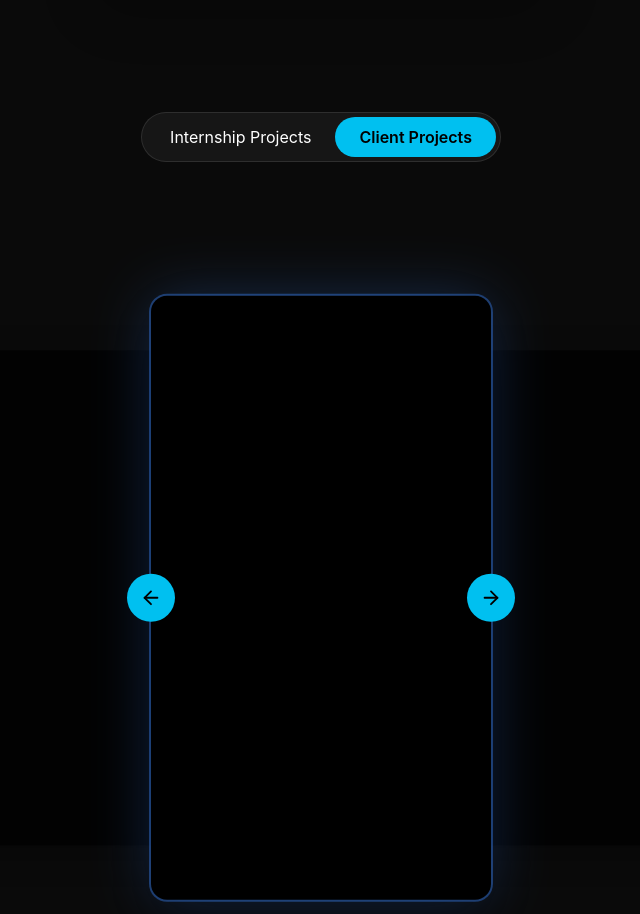
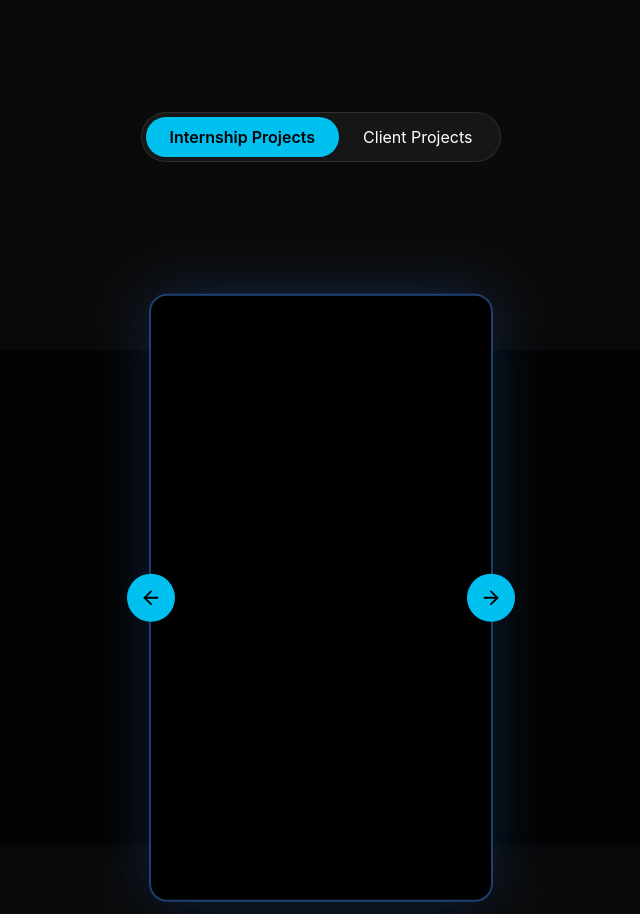
Before and after one commit to AshokBin/Ashverse, a React (Vite) app: page / in a window 1280 px wide. Shown: the part 1793-2707 px from the top of the page, without its empty margins (319-959 px from the left). Built offline with nearby package versions, Linux system fonts and the light colour scheme.

Commit message:
Set default active tab to "internship" in ShortForm component

```diff
--- a/src/components/sections/ShortForm.jsx
+++ b/src/components/sections/ShortForm.jsx
@@ -4,7 +4,7 @@ import SectionTitle from "../ui/SectionTitle";
 import VideoCarousel from "../ui/VideoCarousel";
 
 export default function ShortForm() {
-  const [activeTab, setActiveTab] = useState("client");
+  const [activeTab, setActiveTab] = useState("internship");
 
   return (
     <section className="py-24 overflow-hidden bg-brand-black" id="short-form">
```
